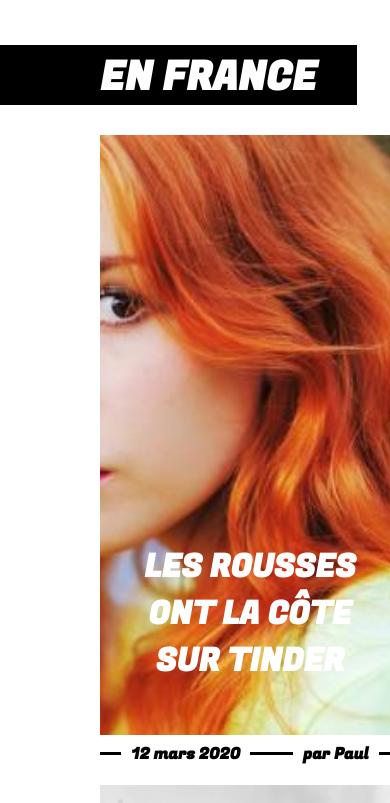
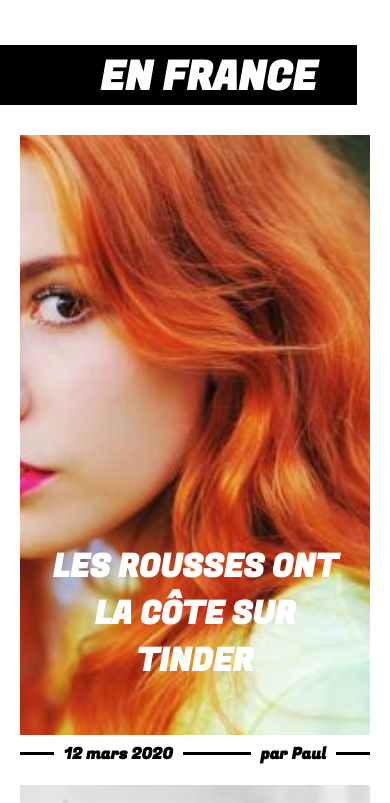
Before and after one commit to RobinB-dev/savoir, a website: page index.html in a window 390 px wide. Shown: the part 760-1563 px from the top of the page. Drawn offline with Linux system fonts and the light colour scheme.

Commit message:
:sparkles: resposonsive for mobiles

```diff
--- a/styles/style.css
+++ b/styles/style.css
@@ -729,3 +729,9 @@
         transform: translateY(50px)
     }
 }
+
+@media (max-width: 600px) {
+    .containerArticle{
+        margin: 0px 20px;
+    }
+}
```
